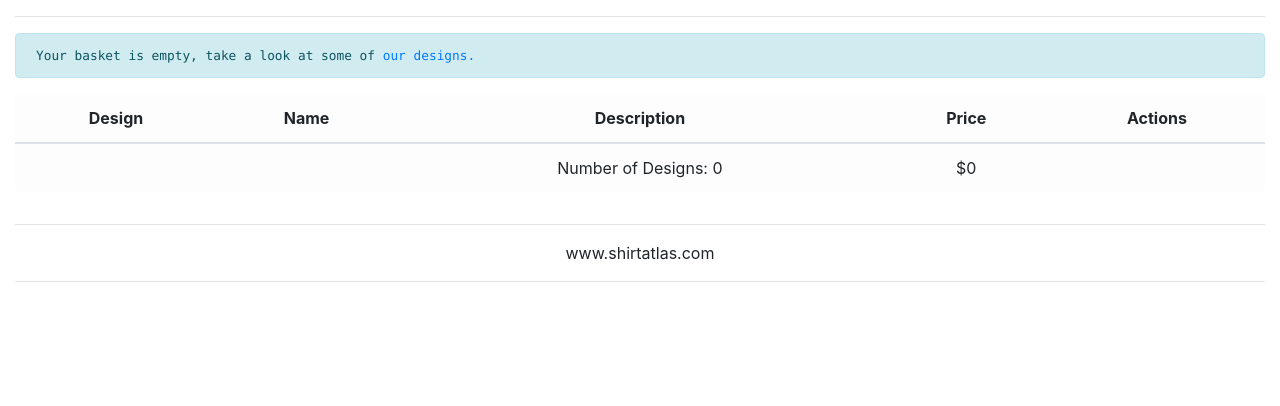
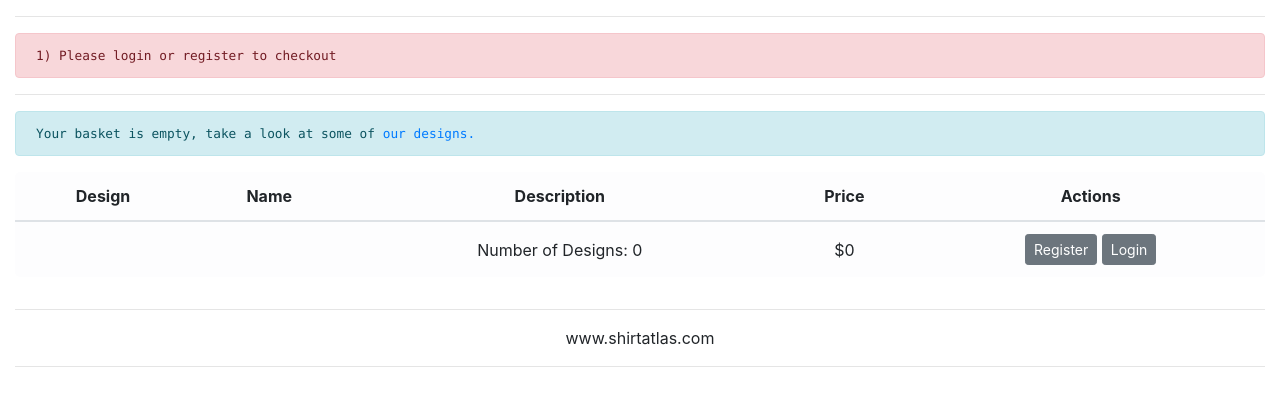
Before and after one commit to timcoville/shirtatlas, a Django app: page /cart in a window 1280 px wide. Shown: the part 76-482 px from the top of the page. Run offline with Django 3.2, Linux system fonts and the light colour scheme; parts of the project's set-up code (start-up, migrations or seed data) failed here and were passed over; some libraries are stand-ins or nearby versions.

Commit message:
added controls on checkout if user is not logged in

```diff
--- a/apps/market/templates/market/cart.html
+++ b/apps/market/templates/market/cart.html
@@ -182,16 +182,21 @@
                                          </td>
                                          <!-- <td><a href="/checkout"><button  class="btn btn-primary">Checkout</button></a></td> -->
                                          <td>
+                                             {% if 'user_id' in request.session %}
                                                 <form action="/cart" method="post">
                                                     {% csrf_token %}
                                                     <script src="https://checkout.stripe.com/checkout.js" class="stripe-button"
                                                         data-key="{{public_key}}"
-                                                        data-description="ShirtAtlas Purchase"
+                                                        data-description="ShirtAtlas"
                                                         data-amount="{{charge_price}}"
                                                         data-locale="auto"
                                                     >
                                                     </script>
                                                 </form>
+                                            {% else %}
+                                                <a href="/register"><button type="button" class="btn btn-secondary btn-sm">Register</button></a>
+                                                <a href="/login"><button type="button" class="btn btn-secondary btn-sm">Login</button></a>
+                                            {% endif %}
                                         </td>
                                      </tr>
                              </tbody>
--- a/apps/market/views.py
+++ b/apps/market/views.py
@@ -28,6 +28,8 @@
 
 
 def cart(request):
+    if not 'user_id' in request.session:
+        messages.error(request, "Please login or register to checkout")
     if not 'cart' in request.session:
         request.session['cart'] = []
     results = []
@@ -62,6 +64,8 @@
         }
         return render(request, "market/cart.html", context)
     else:
+
+
         print(request.POST)
         return redirect('/cart')
 
```
Also changed, not shown: 1 other file.
